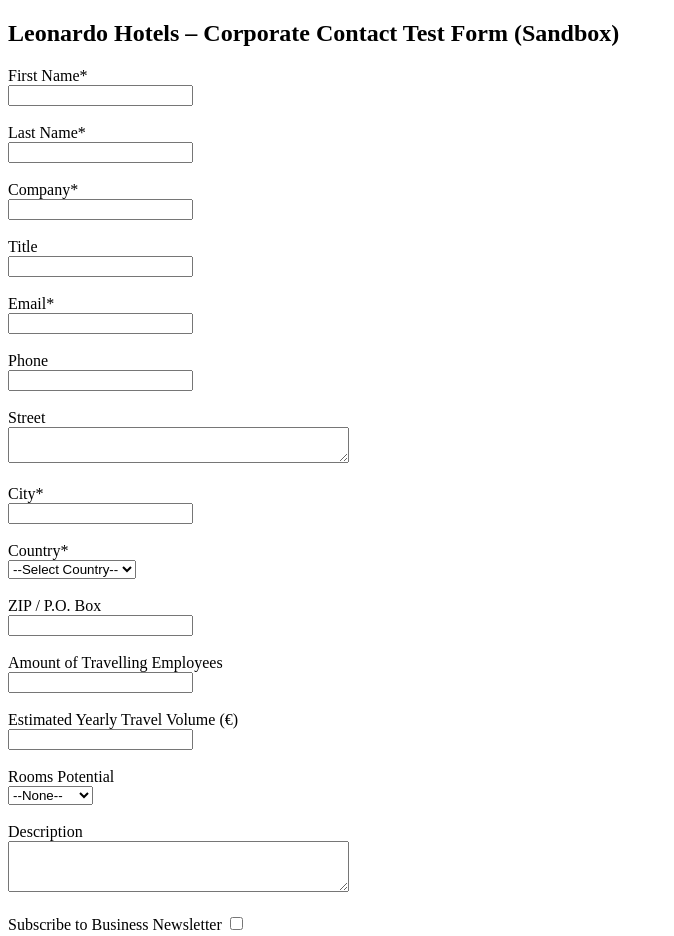
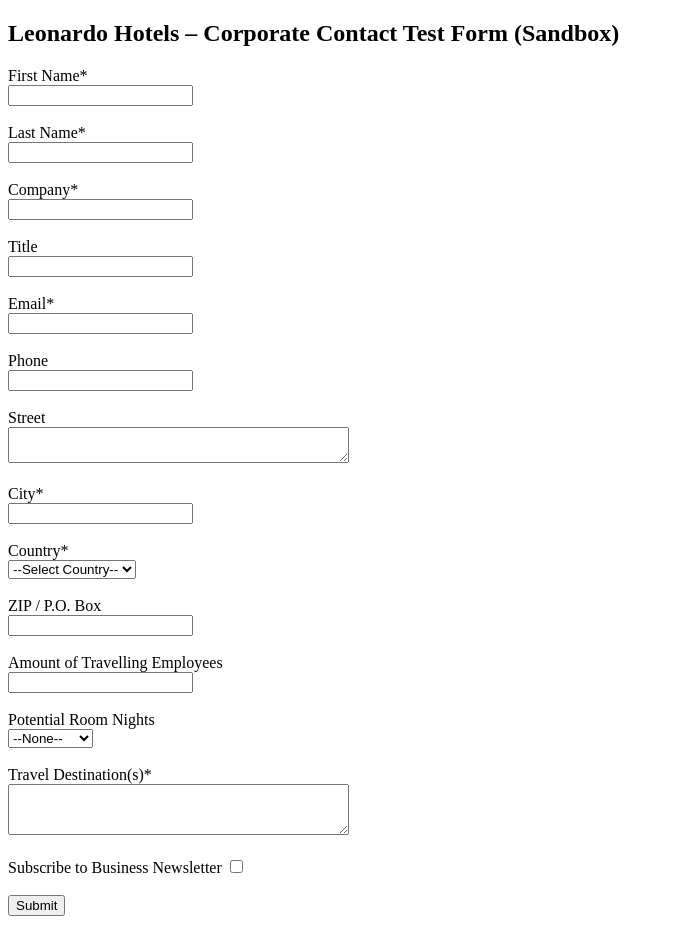
Before and after one commit to GianGomes84/webtolead-test, a plain HTML site: page index.html in a window 1280 px wide. Shown: the top 936 px of the page, without its empty margins (0-674 px from the left). Drawn offline with Linux system fonts and the light colour scheme.

Commit message:
Update form fields and labels in index.html
Removed the 'Estimated Yearly Travel Volume' field and updated labels for clarity.

```diff
--- a/index.html
+++ b/index.html
@@ -15,10 +15,7 @@
     <!-- Hidden tracking fields -->
     <input type="hidden" id="00Nbh000003Wdis" name="00Nbh000003Wdis" value="1" /> <!-- Lead via Website (auto checked) -->
 
-  <!-- <input type="hidden" name="debug" value="1">
-<input type="hidden" name="debugEmail" value="gian.gomes@leonardo-hotels.com"> -->
     <!-- Core Lead fields -->
-
     <label for="first_name">First Name*</label><br>
     <input id="first_name" name="first_name" maxlength="40" type="text" required><br><br>
 
@@ -65,10 +62,9 @@
     <label for="travelling_employees">Amount of Travelling Employees</label><br>
     <input id="travelling_employees" name="00N20000001Eprg" type="number" min="0" step="1"><br><br>
 
-    <label for="travel_volume">Estimated Yearly Travel Volume (€)</label><br>
-    <input id="travel_volume" name="travel_volume__c" type="text"><br><br>
+    <!-- Removed Estimated Yearly Travel Volume -->
 
-    <label for="rooms_potential">Rooms Potential</label><br>
+    <label for="rooms_potential">Potential Room Nights</label><br>
     <select id="rooms_potential" name="00N20000001Ed3L">
       <option value="">--None--</option>
       <option value="<100"><100</option>
@@ -77,8 +73,8 @@
       <option value=">500">>500</option>
     </select><br><br>
 
-    <label for="description">Description</label><br>
-    <textarea id="description" name="description" rows="3" cols="40"></textarea><br><br>
+    <label for="description">Travel Destination(s)*</label><br>
+    <textarea id="description" name="description" rows="3" cols="40" required></textarea><br><br>
 
     <!-- Newsletter visible checkbox -->
     <label for="newsletter">Subscribe to Business Newsletter</label>
```
